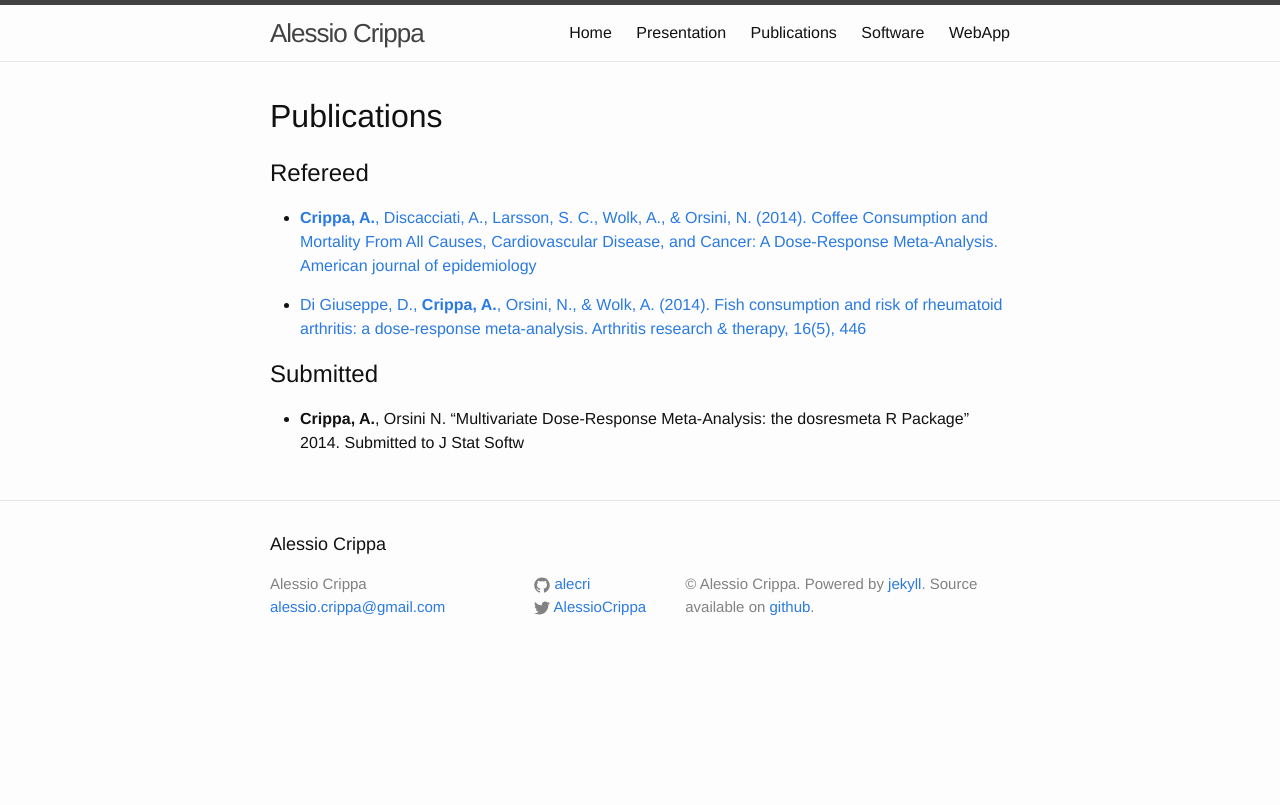
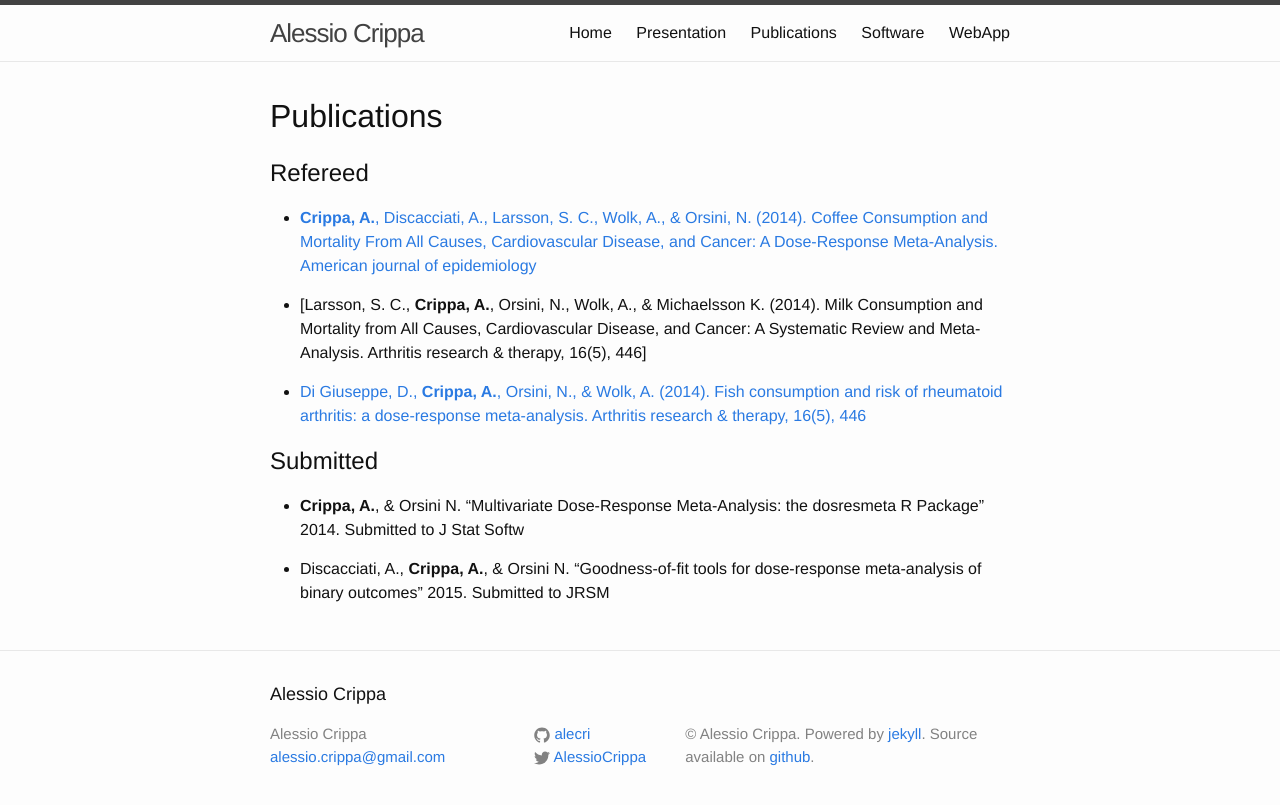
Before and after one commit to rinobellocco/rinobellocco.github.io, a Jekyll site: the page built from publications.md, in a window 1280 px wide. Shown: the top 805 px of the page. Built offline with Jekyll 4.4.1, drawn with Linux system fonts in a browser that asks for light colours.

Commit message:
update publication

```diff
--- a/publications.md
+++ b/publications.md
@@ -11,9 +11,14 @@ Publications
 
 * [**Crippa, A.**, Discacciati, A., Larsson, S. C., Wolk, A., & Orsini, N. (2014). Coffee Consumption and Mortality From All Causes, Cardiovascular Disease, and Cancer: A Dose-Response Meta-Analysis. American journal of epidemiology](http://www.ncbi.nlm.nih.gov/pubmed/25156996)
 
+* [Larsson, S. C., **Crippa, A.**, Orsini, N., Wolk, A., & Michaelsson K.  (2014). Milk Consumption and Mortality from All Causes, Cardiovascular Disease, and Cancer: A Systematic Review and Meta-Analysis. Arthritis research & therapy, 16(5), 446]
+
 * [Di Giuseppe, D., **Crippa, A.**, Orsini, N., & Wolk, A. (2014). Fish consumption and risk of rheumatoid arthritis: a dose-response meta-analysis. Arthritis research & therapy, 16(5), 446](http://www.ncbi.nlm.nih.gov/pubmed/25267142)
+
 
 
 ## Submitted
 
-* **Crippa, A.**, Orsini N.  “Multivariate Dose-Response Meta-Analysis: the dosresmeta R Package" 2014. Submitted to J Stat Softw
+* **Crippa, A.**, & Orsini N.  “Multivariate Dose-Response Meta-Analysis: the dosresmeta R Package" 2014. Submitted to J Stat Softw
+
+* Discacciati, A., **Crippa, A.**, & Orsini N.  “Goodness-of-fit tools for dose-response meta-analysis of binary outcomes" 2015. Submitted to JRSM
```
